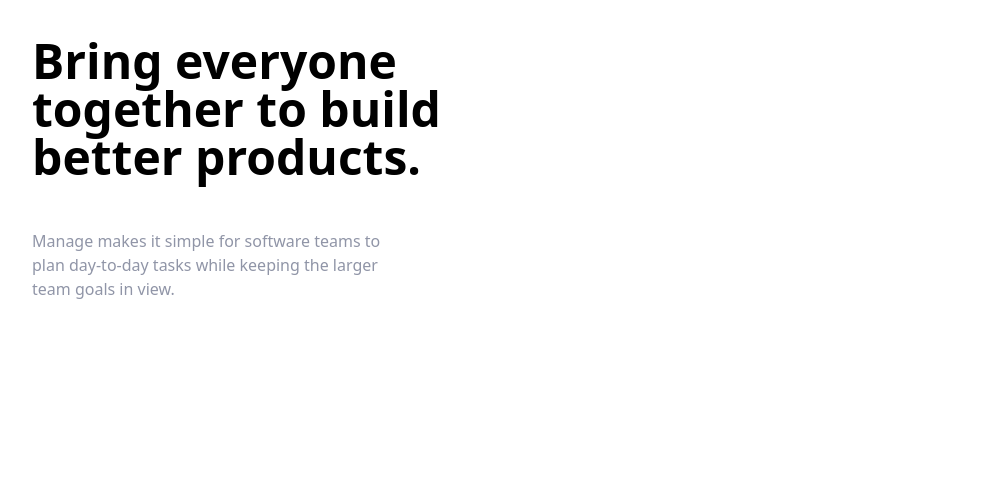
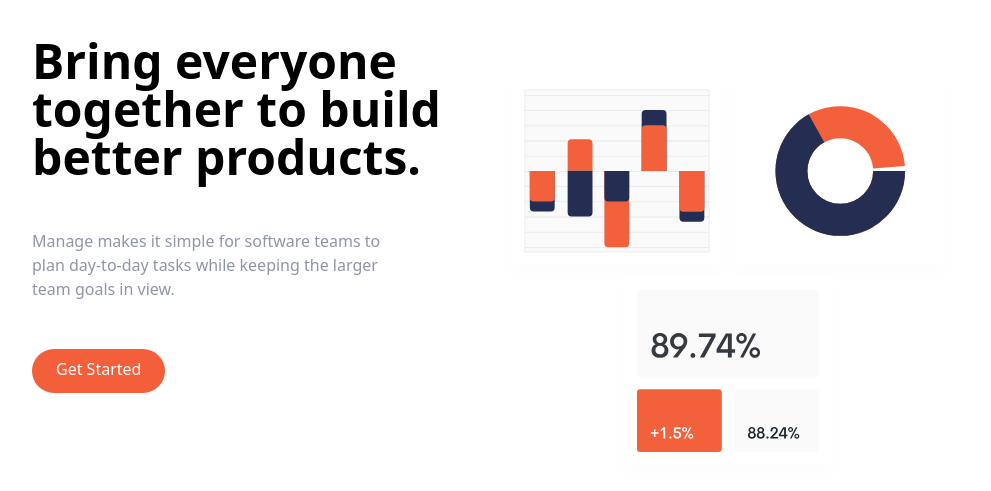
Before and after one commit to gochoa1088/tailwind, a website: page index.html in a window 1280 px wide. Shown: the part 95-586 px from the top of the page, without its empty margins (144-1135 px from the left). Drawn offline with Linux system fonts and the light colour scheme.

Commit message:
hero image

```diff
--- a/index.html
+++ b/index.html
@@ -50,9 +50,18 @@
             Manage makes it simple for software teams to plan day-to-day tasks
             while keeping the larger team goals in view.
           </p>
+          <div class="flex justify-center md:justify-start">
+            <a
+              href="#"
+              class="p-3 px-6 pt-2 text-white bg-brightRed rounded-full baseline hover:bg-brightRedLight"
+              >Get Started
+            </a>
+          </div>
         </div>
         <!-- Image -->
-        <div></div>
+        <div class="md:w-1/2">
+          <img src="img/illustration-intro.svg" alt="" />
+        </div>
       </div>
     </section>
   </body>
```
Also changed, not shown: css/main.css.
